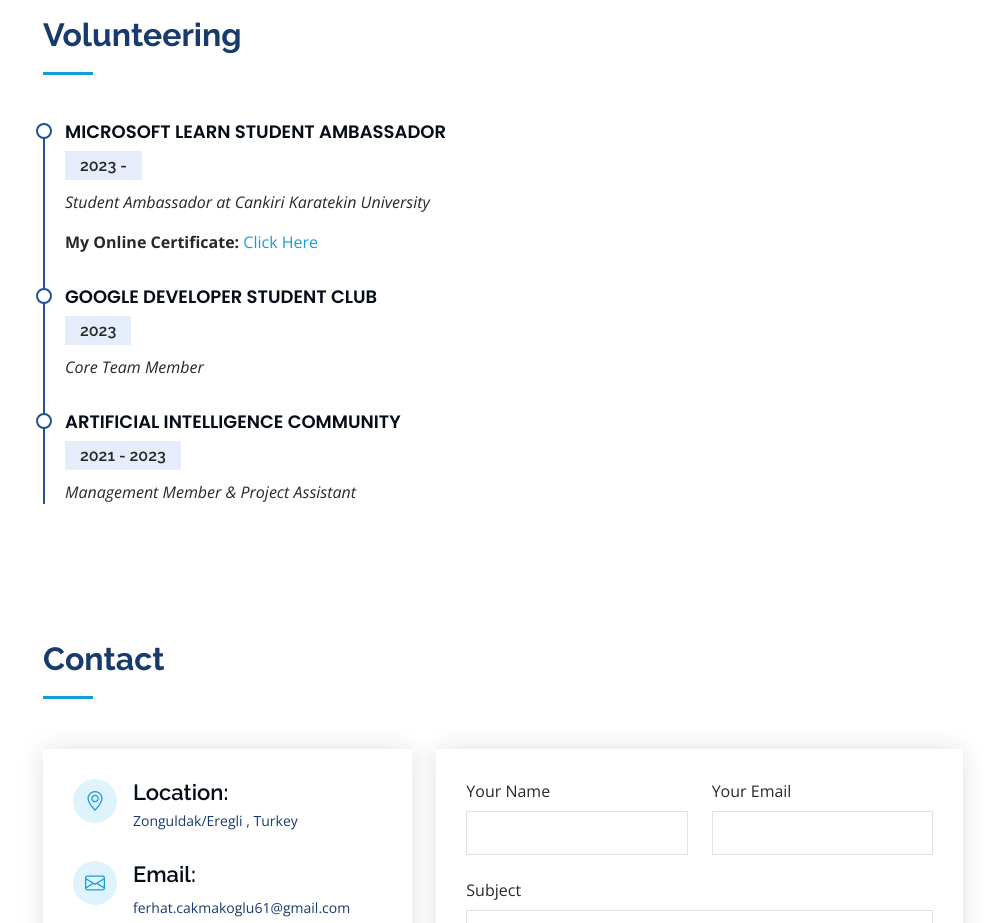
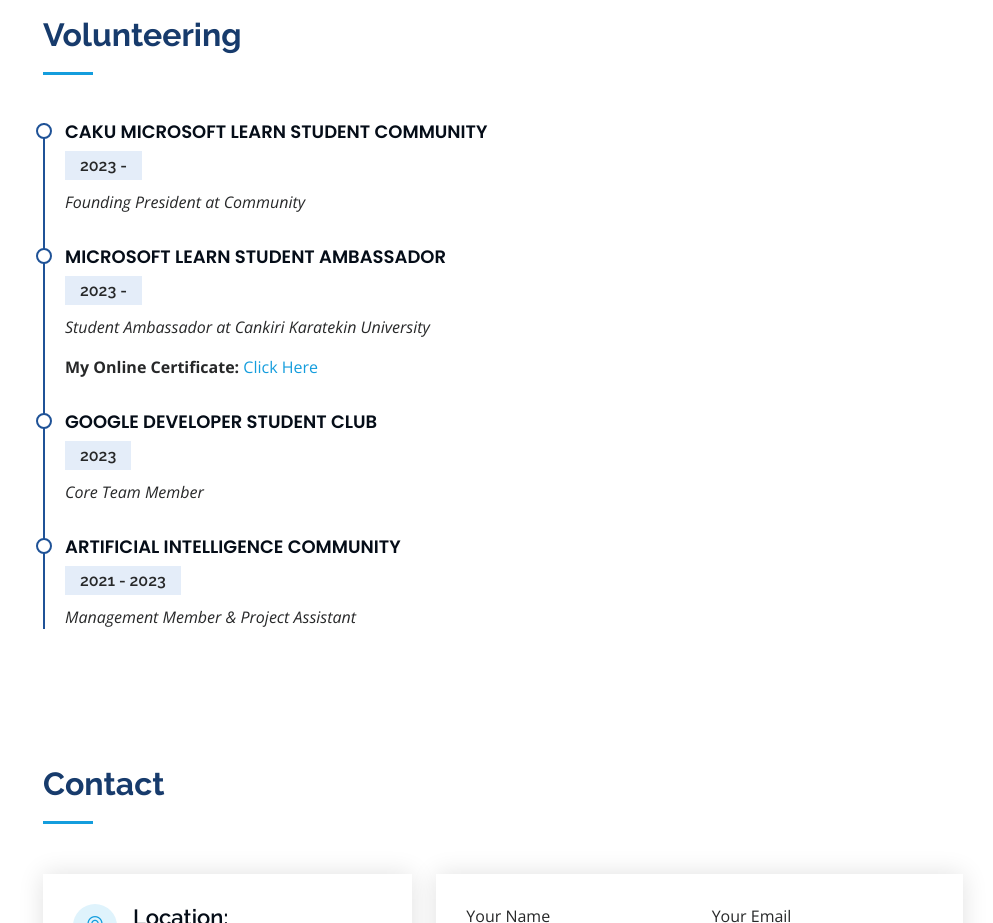
Before and after one commit to Ferhatcakmakoglu/Ferhat-Web, a plain HTML site: page index.html in a window 1280 px wide. Shown: the part 3880-4803 px from the top of the page, without its empty margins (287-1280 px from the left). Drawn offline with nearby package versions, Linux system fonts and the light colour scheme.

Commit message:
update volunteering

```diff
--- a/index.html
+++ b/index.html
@@ -383,6 +383,11 @@
         <div class="row">
           <div class="col-lg-6" data-aos="fade-up">
             <div class="volunteer-item">
+              <h4>CAKU Microsoft Learn Student Community</h4>
+              <h5>2023 - </h5>
+              <p><em>Founding President at Community</em></p>
+            </div>
+            <div class="volunteer-item">
               <h4>Microsoft Learn Student Ambassador</h4>
               <h5>2023 - </h5>
               <p><em>Student Ambassador at Cankiri Karatekin University</em></p>
```
